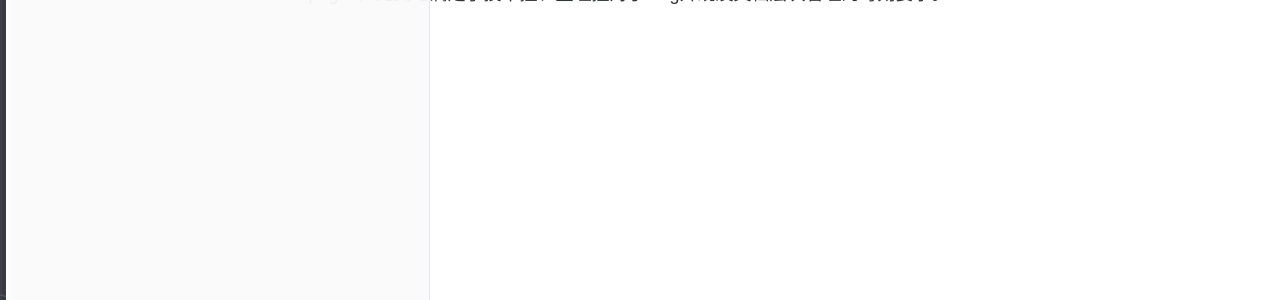
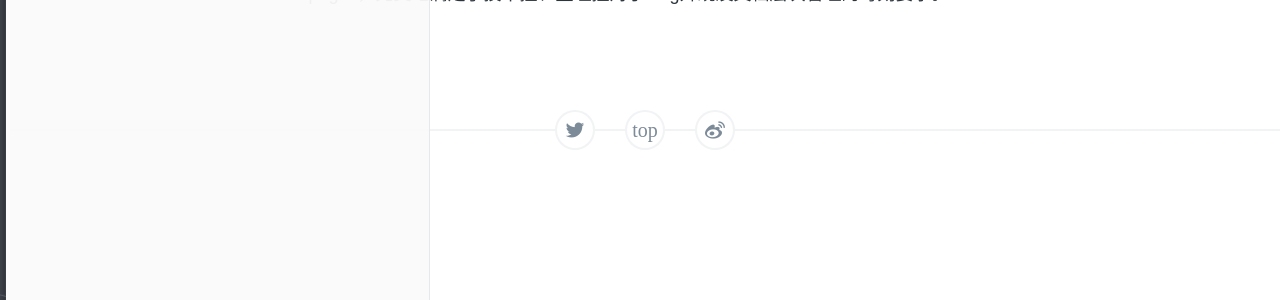
Before and after one commit to klsstt/klsstt.github.io, a Jekyll site: the page built from index.md, in a window 1280 px wide. Shown: the part 565-865 px from the top of the page. Built offline with Jekyll 4.4.1, drawn with Linux system fonts in a browser that asks for light colours; comment, search, counter and statistics services are not loaded.

Commit message:
Update default.html

```diff
--- a/_layouts/default.html
+++ b/_layouts/default.html
@@ -30,9 +30,10 @@
 		  <div id="pjax">
 			{{ content }}
 		  </div>
+		  <div id="bdfx" class="bdsharebuttonbox"><a href="#" class="bds_more" data-cmd="more"></a><a href="#" class="bds_qzone" data-cmd="qzone"></a><a href="#" class="bds_tsina" data-cmd="tsina"></a><a href="#" class="bds_tqq" data-cmd="tqq"></a><a href="#" class="bds_renren" data-cmd="renren"></a><a href="#" class="bds_weixin" data-cmd="weixin"></a></div>
+		  <div class="ds-thread" data-thread-key="{{ page.id }}" data-title="{{ page.title }}" data-url="{{ page.url }}"></div>
+		  {% include share.html %}
 		</div>
-		<div class="ds-thread" data-thread-key="{{ page.id }}" data-title="{{ page.title }}" data-url="{{ page.url }}"></div>
-		{% include share.html %}
 		<button id="js-fullscreen"><span id="icon-arrow" class="fontello"></span></button>
 	</div>
 
```
